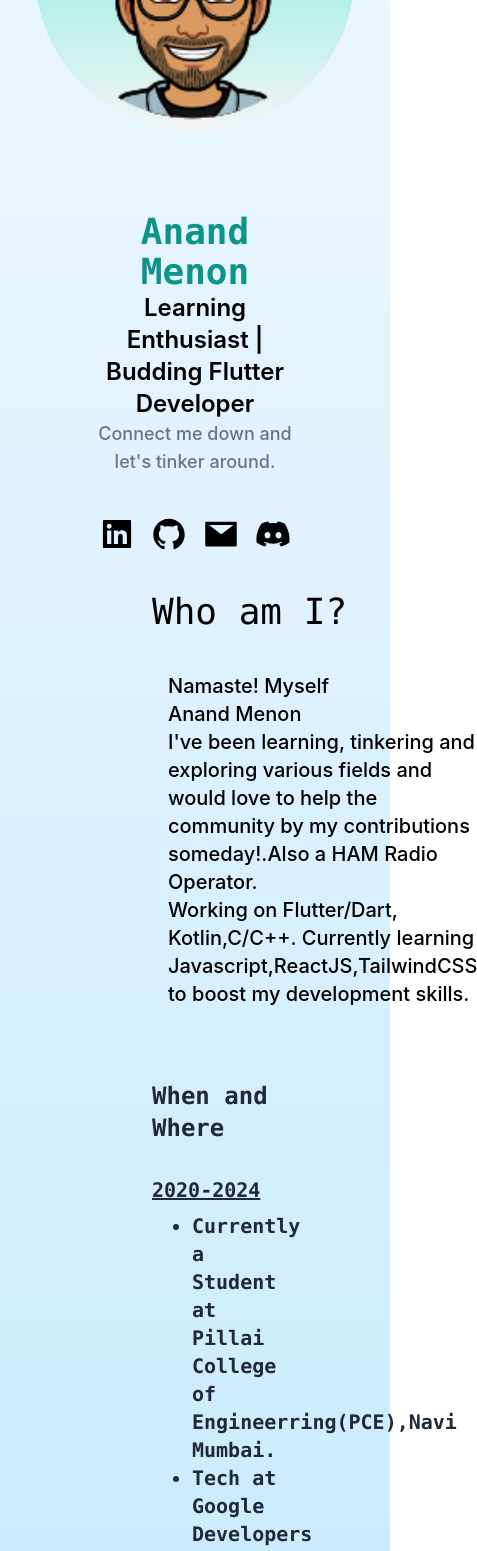
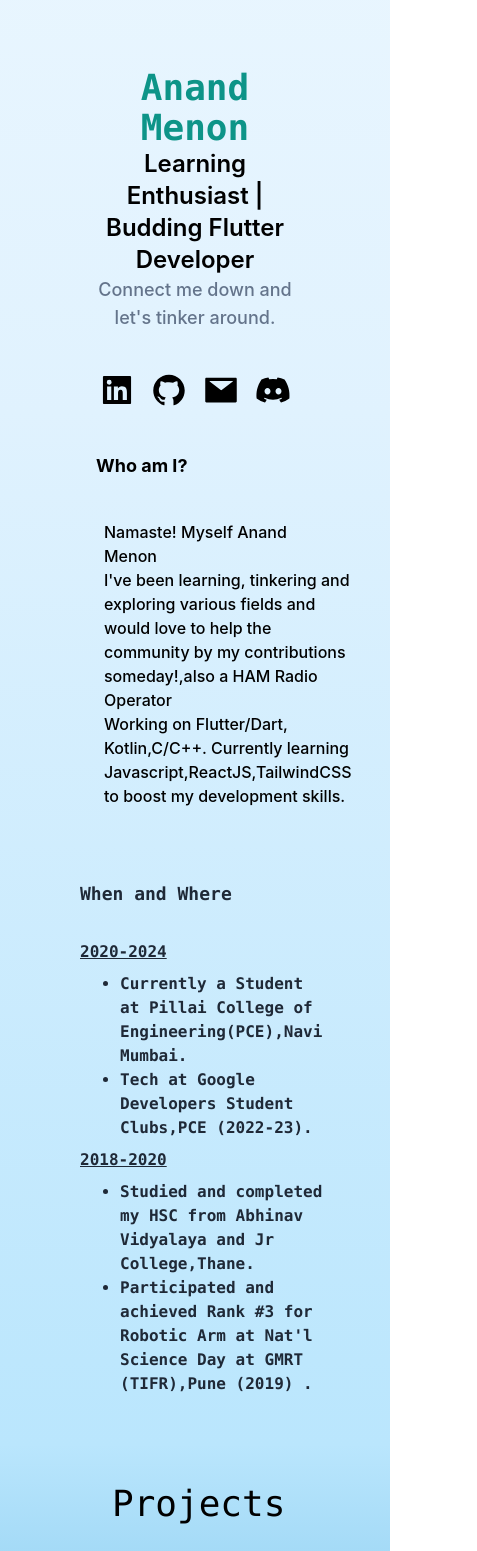
Before and after one commit to anandsm08/reactportfolio, a Next.js app: page / in a window 390 px wide. Shown: the part 432-1983 px from the top of the page, 477 px wide, since content can reach past the window. Built offline with nearby package versions, Linux system fonts and the light colour scheme.

Commit message:
responsive design

```diff
--- a/pages/index.js
+++ b/pages/index.js
@@ -31,7 +31,7 @@ export default function Home() {
       <main className=" dark:bg-gradient-to-b from-dark1 to-dark6">
         <section className="min-h-screen bg-gradient-to-b from-sky-50 to-sky-100 dark:bg-none ">
           <nav className="py-5 mb-10 flex justify-between dark:text-dark4 ">
-            <h1 className=" text-lg ml-20 font-akira ">AM</h1>
+            <h1 className=" text-lg ml-10 font-akira md:ml-20">AM</h1>
             <ul className="  flex  mr-5 items-center ">
               <li className="ml-4 text-md ">
                 <AnchorLink href="#projects">Work</AnchorLink>
@@ -49,7 +49,7 @@ export default function Home() {
             </ul>
           </nav>
 
-          <div className=" relative mx-auto  mt-44 py-20 h-80 w-80 justify-center">
+          <div className=" relative mx-auto  mt-24 py-20 h-64 w-64 justify-center md:mt-44 md:h-80 md:w-80">
             <Image
               src={hero}
               alt=""
@@ -90,49 +90,48 @@ export default function Home() {
         </section>
 
         <section
-
           id="about-me"
           className="min-h-screen bg-gradient-to-b from-sky-100 to-sky-200 dark:bg-none">
           <div className="">
             <div className="flex justify-between">
               <div className="mx-10 justify-center dark:text-dark4">
-                <h2 className="text-4xl font-mono py-10 px-28 dark:text-light">
+                <h2 className="text-lg font-bold py-10 px-14 dark:text-light lg:text-4xl md:text-2xl md:px-28">
                   Who am I?
                 </h2>
-                <p className="text-xl font-medium  px-32">
+                <p className="text-md font-medium  px-16 md:text-xl md:px-32">
                   Namaste! Myself Anand Menon{" "}
                 </p>
-                <p className="text-xl font-medium ml-32">
+                <p className="text-md font-medium ml-16 md:text-xl md:ml-32">
                   I&apos;ve been learning, tinkering and exploring various
                   fields and would love to help the community by my
-                  contributions someday!.Also a HAM Radio Operator.{" "}
+                  contributions someday!,also a HAM Radio Operator
                 </p>
-                <p className="text-xl font-medium ml-32">
+                <p className="text-md font-medium ml-16 md:text-xl md:ml-32">
                   Working on Flutter/Dart, Kotlin,C/C++. Currently learning
                   Javascript,ReactJS,TailwindCSS to boost my development skills.{" "}
                 </p>
               </div>
             </div>
-            <div className=" font-mono py-10 px-28 ml-10 text-gray-800 font-semibold ">
-              <h2 className="text-2xl py-8 dark:text-light">When and Where</h2>
-              <h3 className="text-xl underline dark:text-emerald-200 ">
+            <div className=" font-mono py-10 px-16 ml-4 text-gray-800 font-semibold md:ml-10 md:px-28">
+              <h2 className="text-lg py-8 dark:text-light md:text-3xl">When and Where</h2>
+              <h3 className="text-md underline dark:text-emerald-200 md:text-2xl">
                 2020-2024
               </h3>
-              <ul className="text-xl ml-10 py-2 list-disc dark:text-dark4">
+              <ul className="text-md ml-10 py-2 list-disc dark:text-dark4 md:text-xl md:py-6">
                 <li>
                   Currently a Student at{" "}
                   <a href="https://www.pce.ac.in" rel="noreferer">
                     <strong>
-                      Pillai College of Engineerring(PCE),Navi Mumbai.
+                      Pillai College of Engineering(PCE),Navi Mumbai.
                     </strong>
                   </a>
                 </li>
                 <li>Tech at Google Developers Student Clubs,PCE (2022-23). </li>
               </ul>
-              <h3 className="text-xl underline dark:text-emerald-200">
+              <h3 className="text-md underline dark:text-emerald-200 md:text-2xl">
                 2018-2020
               </h3>
-              <ul className="text-xl ml-10 py-2 list-disc dark:text-dark4">
+              <ul className="text-md ml-10 py-2 list-disc dark:text-dark4 md:text-xl md:py-6">
                 <li>
                   Studied and completed my HSC from{" "}
                   <a href="https://www.abhinav.ac.in" rel="noreferer">
@@ -175,7 +174,7 @@ export default function Home() {
                   <div class="flex justify-end py-2 ">
                     <div class="my-2">
                       <div class="flex space-x-2 align-middle rounded-lg bg-white mr-4 dark:text-black">
-                        <a href="https://github.com/anandsm08/ExpenseTracker_Expensa">
+                        <a href="https://github.com/anandsm08/ExpenseTracker_Expensa" target="_blank" rel="noreferrer">
                           {" "}
                           <AiFillGithub className="h-8 w-8"></AiFillGithub>
                         </a>
@@ -208,7 +207,7 @@ export default function Home() {
                   <div class="flex justify-end py-2 ">
                     <div class="my-2">
                       <div class="flex space-x-2 align-middle rounded-lg bg-white mr-4 dark:text-black">
-                        <a href="https://github.com/anandsm08/ExpenseTracker_Expensa">
+                        <a href="https://github.com/anandsm08/reactportfolio" target="_blank" rel="noreferrer">
                           {" "}
                           <AiFillGithub className="h-8 w-8"></AiFillGithub>
                         </a>
@@ -242,7 +241,7 @@ export default function Home() {
                   <div class="flex justify-end py-2 ">
                     <div class="my-2">
                       <div class="flex space-x-2 align-middle rounded-lg bg-white mr-4 dark:text-black">
-                        <a href="https://github.com/anandsm08/ExpenseTracker_Expensa">
+                        <a href="https://github.com/anandsm08/ExpenseTracker_Expensa" target="_blank" rel="noreferrer">
                           {" "}
                           <AiFillGithub className="h-8 w-8"></AiFillGithub>
                         </a>
@@ -259,8 +258,8 @@ export default function Home() {
         </section>
         <footer className=" text-center  lg:text-left">
         <div className="text-gray-300 text-center text-lg p-6 bg-gradient-to-b from-sky-600 to-sky-800 dark:bg-none dark:text-light" >
-            © Copyright 2022, Developed by
-            <a className="text-gray-100 font-semibold dark:text-emerald-300" href="#"> Anand Menon</a>
+            © Copyright 2022
+            <p>Developed by<a className="text-gray-100 font-semibold dark:text-emerald-300" href="#"> Anand Menon</a></p>
         </div>
       </footer>
       </main>
```
